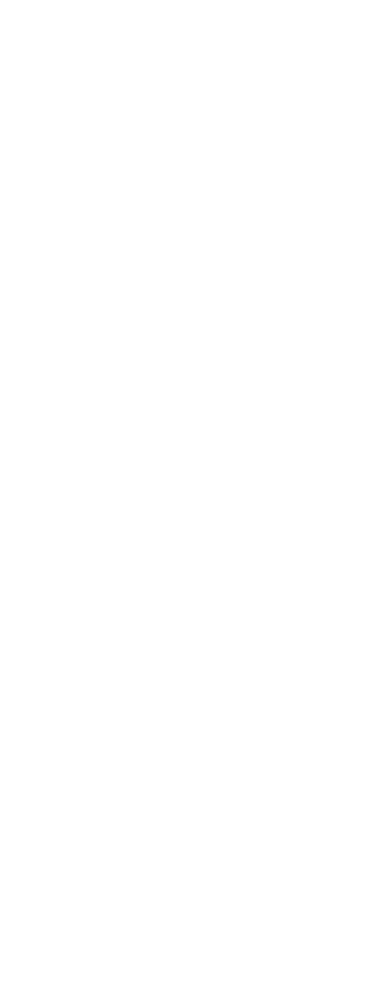
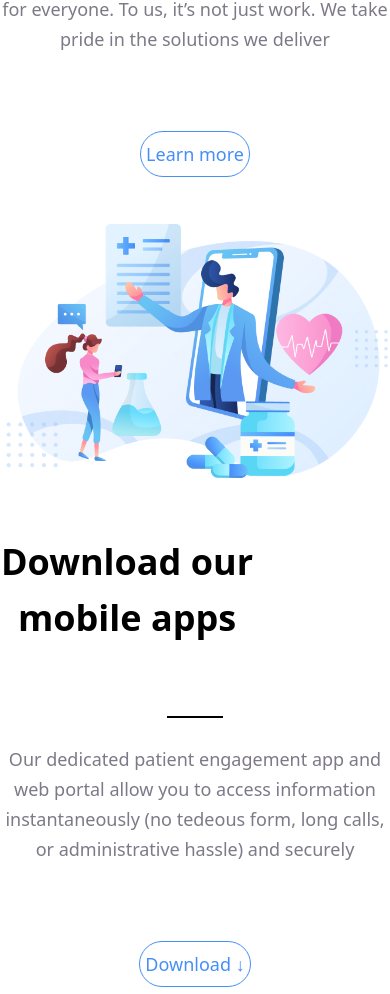
Before and after one commit to richardayikwei/Trafalgar-react, a React (Vite) app: page / in a window 390 px wide. Shown: the part 4835-5829 px from the top of the page. Before the commit the page ends 4177 px from the top, so only its background shows below. Built offline with nearby package versions, Linux system fonts and the light colour scheme.

Commit message:
illustration tablet view

```diff
--- a/src/App.tsx
+++ b/src/App.tsx
@@ -72,15 +72,15 @@
         </div>
       </section>
 
-      {/* {services.slice(6, 7).map((service, idx) => (
+      {services.slice(6, 7).map((service, idx) => (
         <Illustration
           key={idx}
           service={service}
           direction={"md:flex-row"}
           btnText={"Learn more"}
           position="justify-start"
-          widthDescription="md:w-[450px]"
-          widthTitle="md:w-[481px]"
+          widthDescription="max-w-[450px]"
+          widthTitle="max-w-[481px]"
         />
       ))}
       {services.slice(7, 8).map((service, idx) => (
@@ -90,10 +90,10 @@
           direction={"md:flex-row-reverse"}
           btnText={`Download \u2193 `}
           position="justify-start"
-          widthDescription="md:w-[420px]"
-          widthTitle="md:w-[254px]"
+          widthDescription="max-w-[420px]"
+          widthTitle="max-w-[254px]"
         />
-      ))} */}
+      ))}
       {/* <Profile /> */}
       {/* <section className="md:mt-[216px] container mx-auto">
         <div className="mx-auto text-center flex flex-col md:w-[462px] md:h-[84px] mt-24">
--- a/src/components/Illustration.tsx
+++ b/src/components/Illustration.tsx
@@ -24,14 +24,14 @@
         />
       </div>
 
-      <div className="flex flex-col md:text-left md:w-[486px] md:h-[388px] text-center">
+      <div className="flex flex-col md:text-left max-w-[486px] md:h-[388px] text-center">
         <h1
           className={`md:h-[112px] ${widthTitle} leading-[56px] text-[36px] mt-14 font-bold`}
         >
           {service.title}
         </h1>
 
-        <div className="flex md:justify-start justify-center mt-[26px]">
+        <div className="flex md:justify-start justify-center mt-[70px]">
           <p className="border-b-2 w-[56px] border-black"></p>
         </div>
 
```
